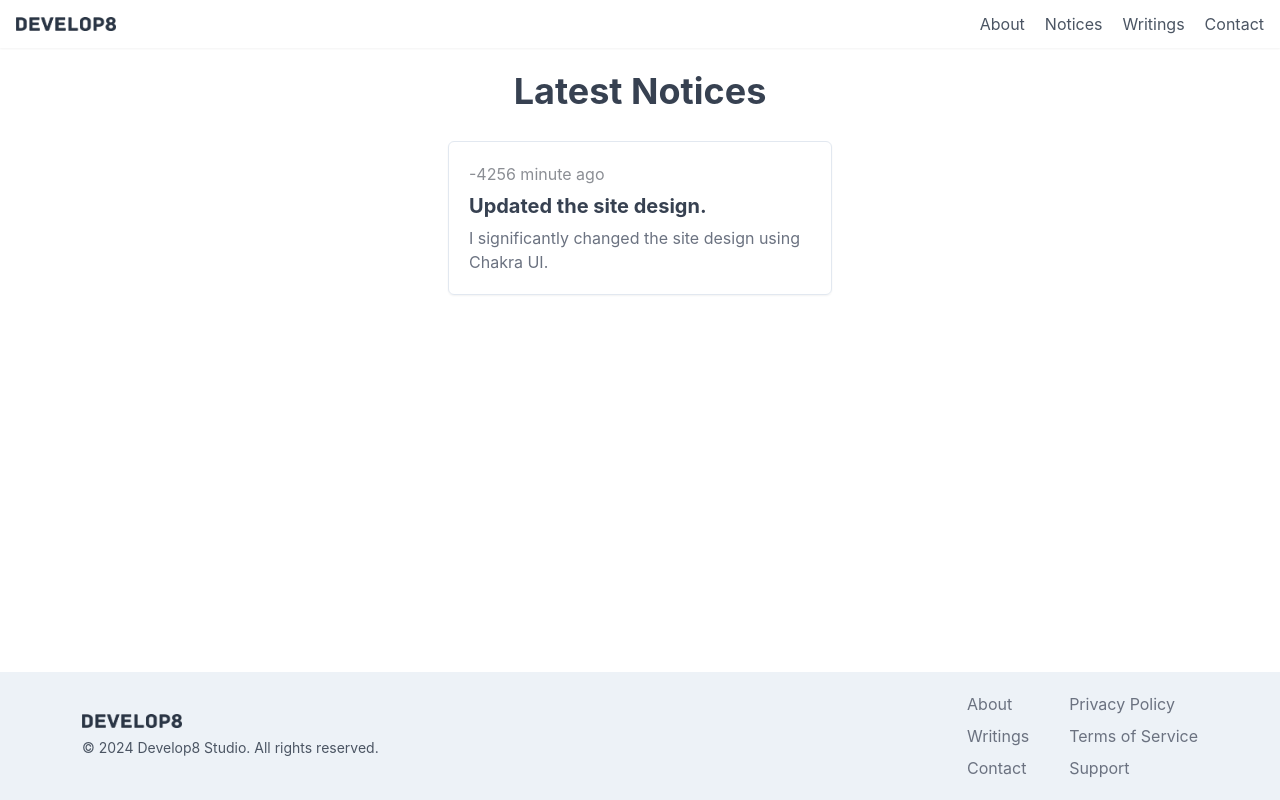
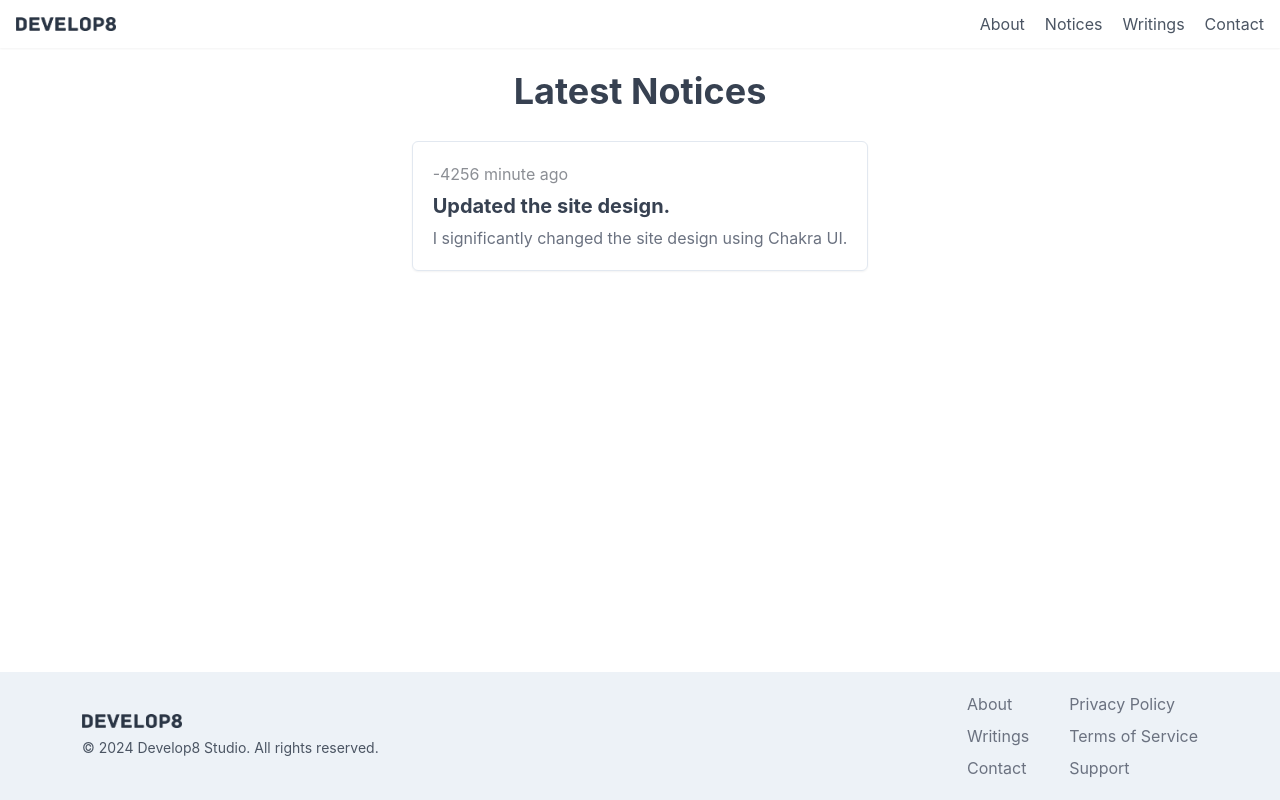
Before and after one commit to dev8-db/dev8-app, a Next.js app: page /notices in a window 1280 px wide. Built offline with nearby package versions, Linux system fonts and the light colour scheme.

Commit message:
Update Notices

```diff
--- a/src/components/Notices.js
+++ b/src/components/Notices.js
@@ -33,7 +33,7 @@ export default function NoticesList() {
     };
 
     const Post = ({ dateTime, heading, text, link }) => (
-        <LinkBox as='article' maxW='sm' p='5' borderWidth='1px' rounded='md' m='2' boxShadow="sm">
+        <LinkBox as='article' p='5' borderWidth='1px' rounded='md' m='2' boxShadow="sm" className="w-xl xl:w-xl lg:w-lg md:w-md sm:w-sm">
             <Box as='time' dateTime={dateTime} className='opacity-50'>
                 {timeDifference(dateTime)}
             </Box>
```
